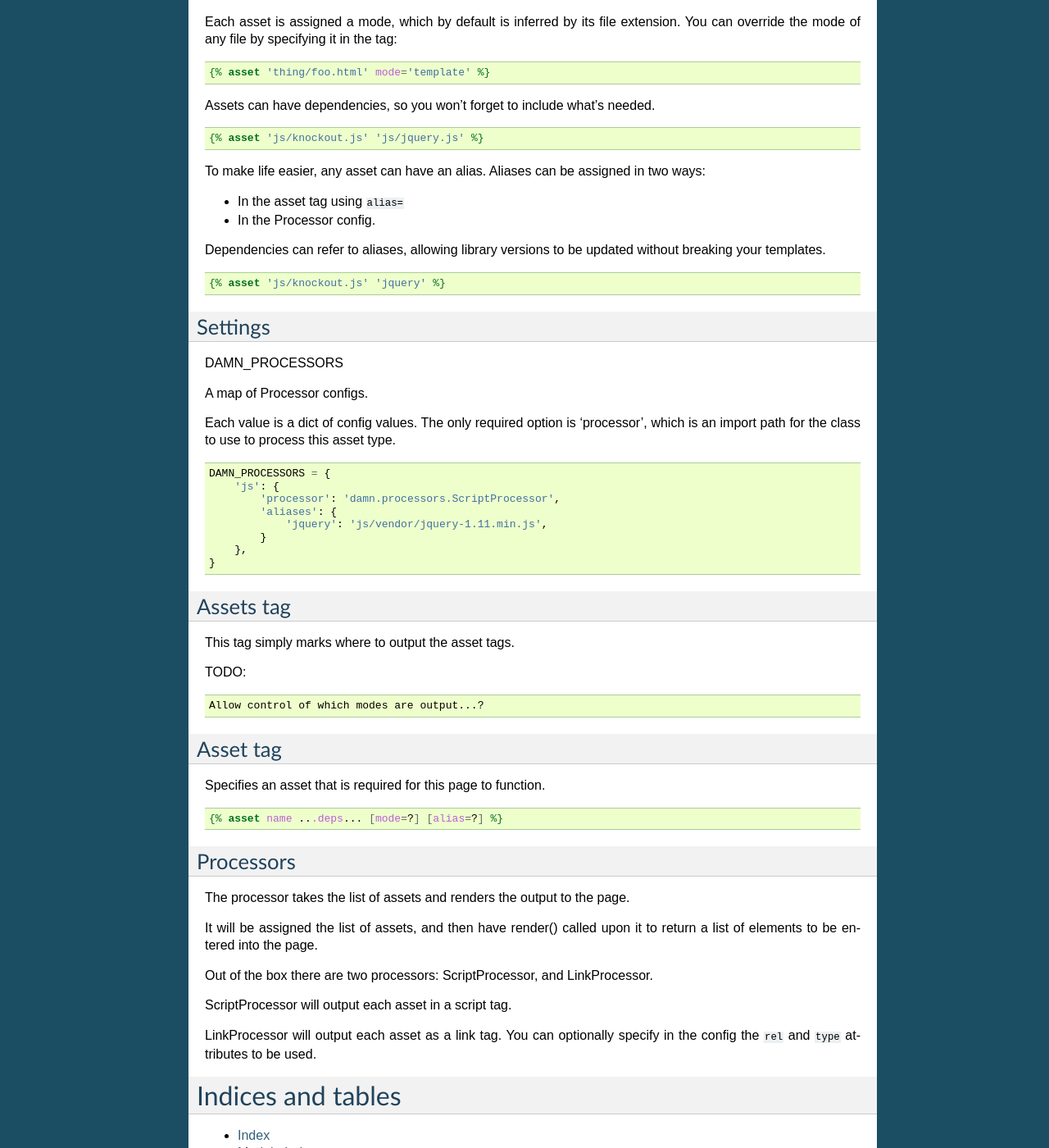
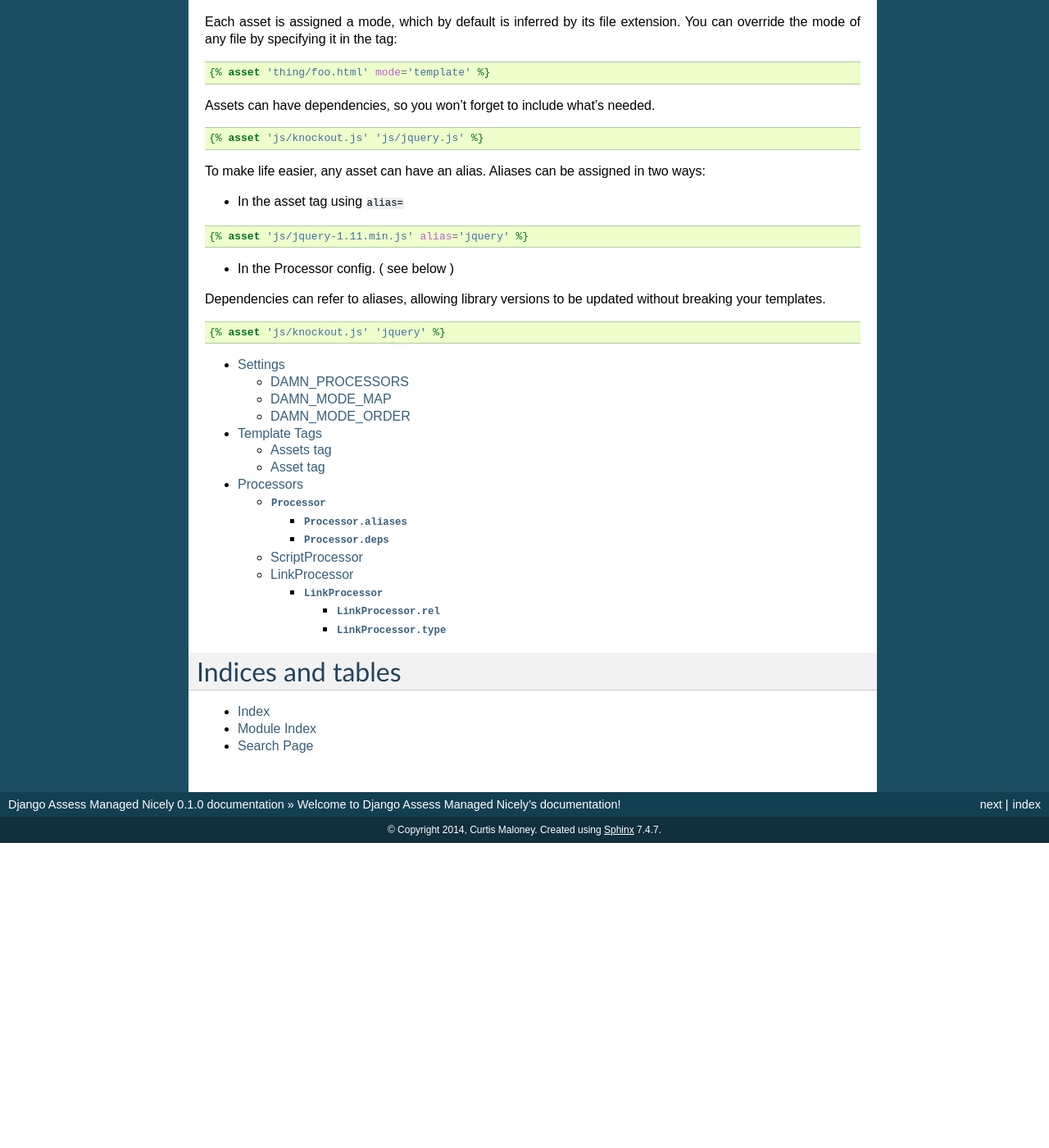
Before and after one commit to funkybob/django-amn, a Sphinx documentation site: the page built from docs/index.rst, in a window 1280 px wide and 1400 px high, scrolled down 421 px. Shown: the whole window at 82% size. Built offline with Sphinx 7.4.7, drawn with Linux system fonts in a browser that asks for light colours; after the commit the page ends 1449 px from its top, so only the background shows below that; some of the changed text lies outside the part shown.

Commit message:
Expand and tidy the docs

```diff
--- a/docs/index.rst
+++ b/docs/index.rst
@@ -41,7 +41,12 @@ Assets can have dependencies, so you won't forget to include what's needed.
 To make life easier, any asset can have an alias.  Aliases can be assigned in two ways:
 
 - In the asset tag using ``alias=``
-- In the Processor config.
+
+.. code-block:: django
+
+   {% asset 'js/jquery-1.11.min.js' alias='jquery' %}
+
+- In the Processor config. ( see below )
 
 Dependencies can refer to aliases, allowing library versions to be updated without breaking your templates.
 
@@ -50,57 +55,11 @@ Dependencies can refer to aliases, allowing library versions to be updated witho
    {% asset 'js/knockout.js' 'jquery' %}
 
 
-Settings
---------
+.. toctree::
 
-DAMN_PROCESSORS
-
-A map of Processor configs.
-
-Each value is a dict of config values.  The only required option is 'processor', which is an import path for the class to use to process this asset type.
-
-.. code-block:: python
-
-   DAMN_PROCESSORS = {
-       'js': {
-           'processor': 'damn.processors.ScriptProcessor',
-           'aliases': {
-               'jquery': 'js/vendor/jquery-1.11.min.js',
-           }
-       },
-   }
-
-Assets tag
-----------
-
-This tag simply marks where to output the asset tags.
-
-TODO::
-
-  Allow control of which modes are output...?
-
-Asset tag
----------
-
-Specifies an asset that is required for this page to function.
-
-.. code-block:: django
-
-   {% asset name ...deps... [mode=?] [alias=?] %}
-
-
-Processors
-----------
-
-The processor takes the list of assets and renders the output to the page.
-
-It will be assigned the list of assets, and then have render() called upon it to return a list of elements to be entered into the page.
-
-Out of the box there are two processors:  ScriptProcessor, and LinkProcessor.
-
-ScriptProcessor will output each asset in a script tag.
-
-LinkProcessor will output each asset as a link tag.  You can optionally specify in the config the ``rel`` and ``type`` attributes to be used.
+   settings
+   tags
+   processors
 
 Indices and tables
 ==================
```
Also changed, not shown: docs/processors.rst (added, +59 -0 lines), docs/settings.rst (added, +40 -0 lines), docs/tags.rst (added, +30 -0 lines).
